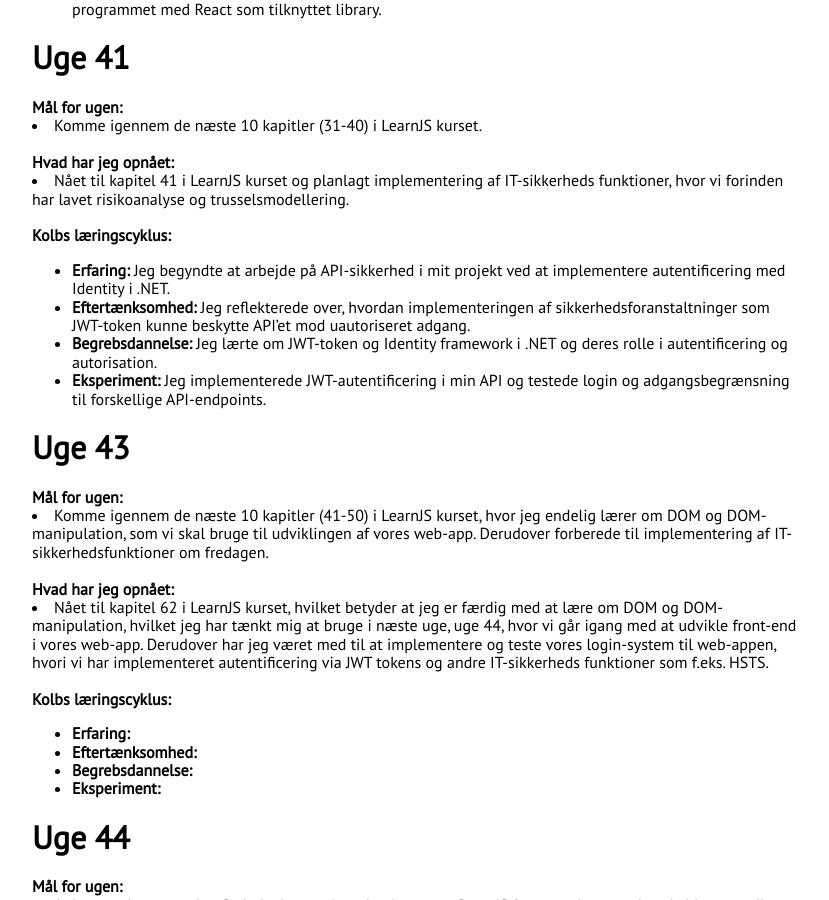
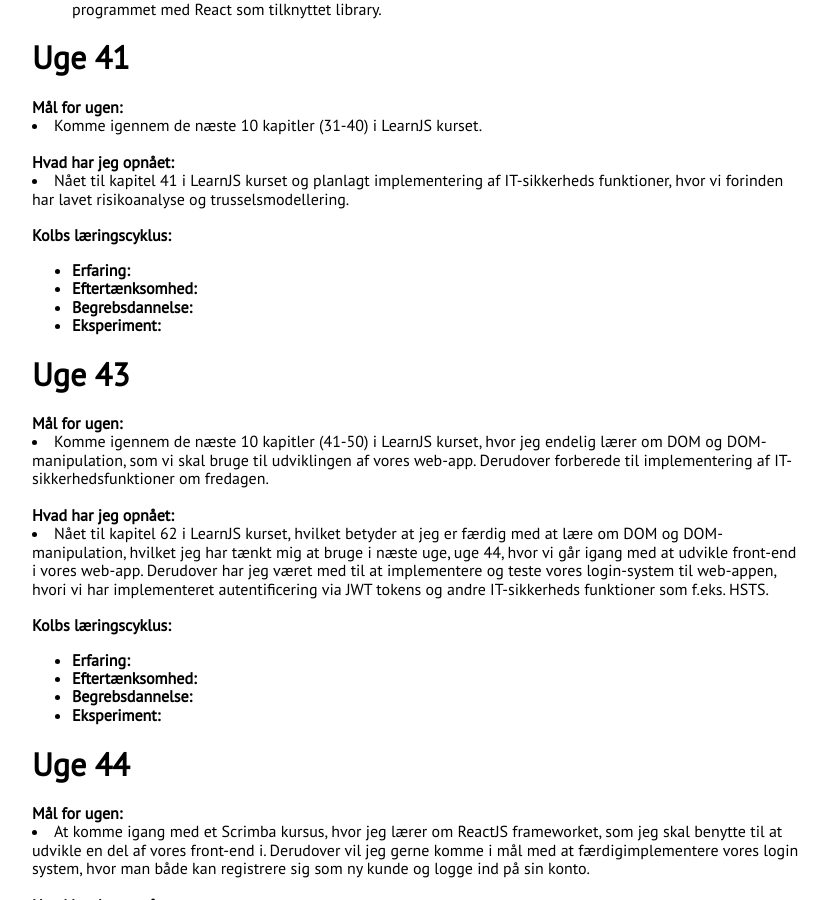
Before and after one commit to JustinAnthonyKapelke/Portfolio2, a Jekyll site: the page built from index.html, in a window 1280 px wide and 900 px high, scrolled down 5838 px. Shown: the whole window, without its empty margins (224-1053 px from the left). Built offline with Jekyll 4.4.1, drawn with Linux system fonts in a browser that asks for light colours; nearby versions of some CDN libraries.

Commit message:
Update projects.html

```diff
--- a/_includes/projects.html
+++ b/_includes/projects.html
@@ -150,10 +150,10 @@
                 <br>
                 <strong>Kolbs læringscyklus:</strong>
                 <ul>
-                    <li><strong>Erfaring:</strong> Jeg begyndte at arbejde på API-sikkerhed i mit projekt ved at implementere autentificering med Identity i .NET.</li>
-                    <li><strong>Eftertænksomhed:</strong> Jeg reflekterede over, hvordan implementeringen af sikkerhedsforanstaltninger som JWT-token kunne beskytte API’et mod uautoriseret adgang.</li>
-                    <li><strong>Begrebsdannelse:</strong> Jeg lærte om JWT-token og Identity framework i .NET og deres rolle i autentificering og autorisation.</li>
-                    <li><strong>Eksperiment:</strong> Jeg implementerede JWT-autentificering i min API og testede login og adgangsbegrænsning til forskellige API-endpoints.</li>
+                    <li><strong>Erfaring:</strong> </li>
+                    <li><strong>Eftertænksomhed:</strong> </li>
+                    <li><strong>Begrebsdannelse:</strong> </li>
+                    <li><strong>Eksperiment:</strong> </li>
                 </ul>
             </div>
 
```
